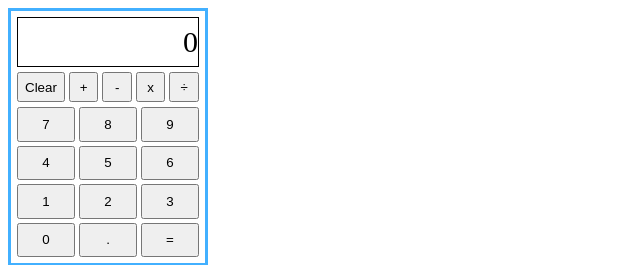
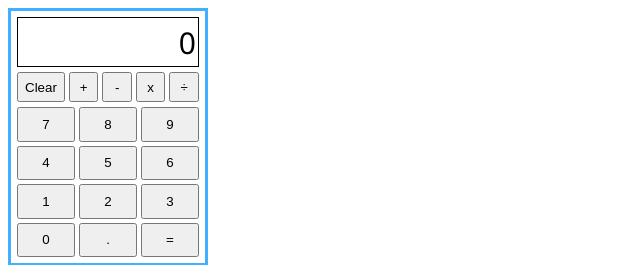
Before and after one commit to JHuggins11/odin-calculator, a plain HTML site: page index.html in a window 1280 px wide. Shown: the top 265 px of the page, 0-640 px from the left. Drawn offline with Linux system fonts and the light colour scheme.

Commit message:
Alter padding and font for calc display

```diff
--- a/style.css
+++ b/style.css
@@ -28,8 +28,10 @@
 #calc-display {
     height: 50px;
     font-size: 30px;
+    font-family: 'Segoe UI', Tahoma, Geneva, Verdana, sans-serif;
     justify-content: right;
     align-items: center;
+    padding: 2px;
     border: 1px solid #000;
 }
 
```
